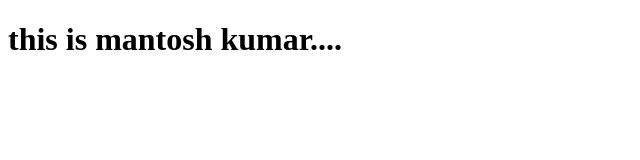
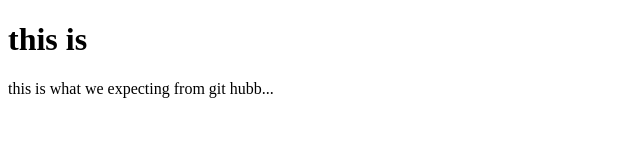
Before and after one commit to AshokaYadav/mantosh-frontant..., a plain HTML site: page mantosh.html in a window 1280 px wide. Shown: the whole page, without its empty margins (0-640 px from the left). Drawn offline with Linux system fonts and the light colour scheme.

Commit message:
this is changes code in mantosh brnach

```diff
--- a/mantosh.html
+++ b/mantosh.html
@@ -6,6 +6,7 @@
     <title>Document</title>
 </head>
 <body>
-    <h1>this is mantosh kumar....</h1>
+    <h1>this is</h1>
+    <p> this is what we expecting from git hubb...</p>
 </body>
 </html>
```
